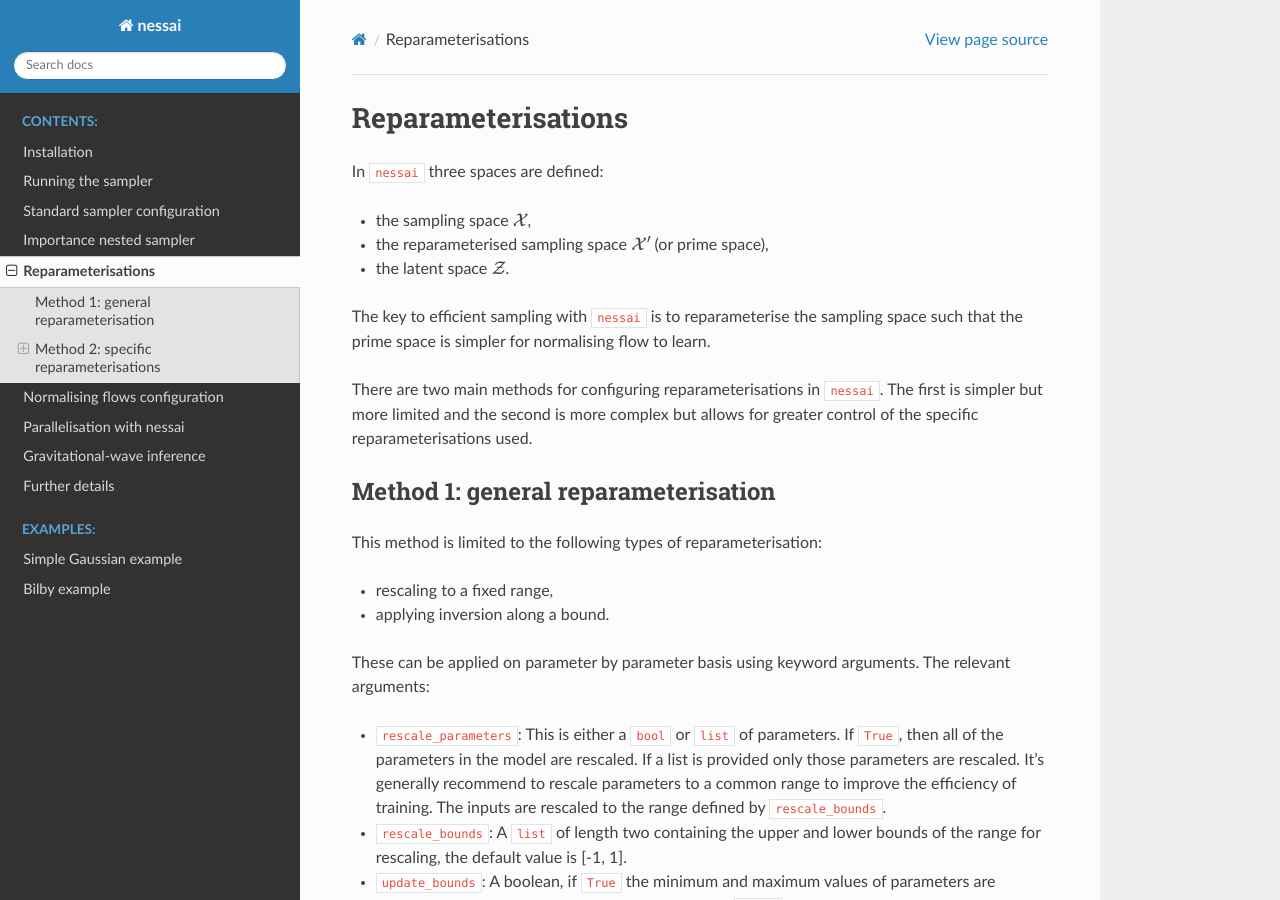
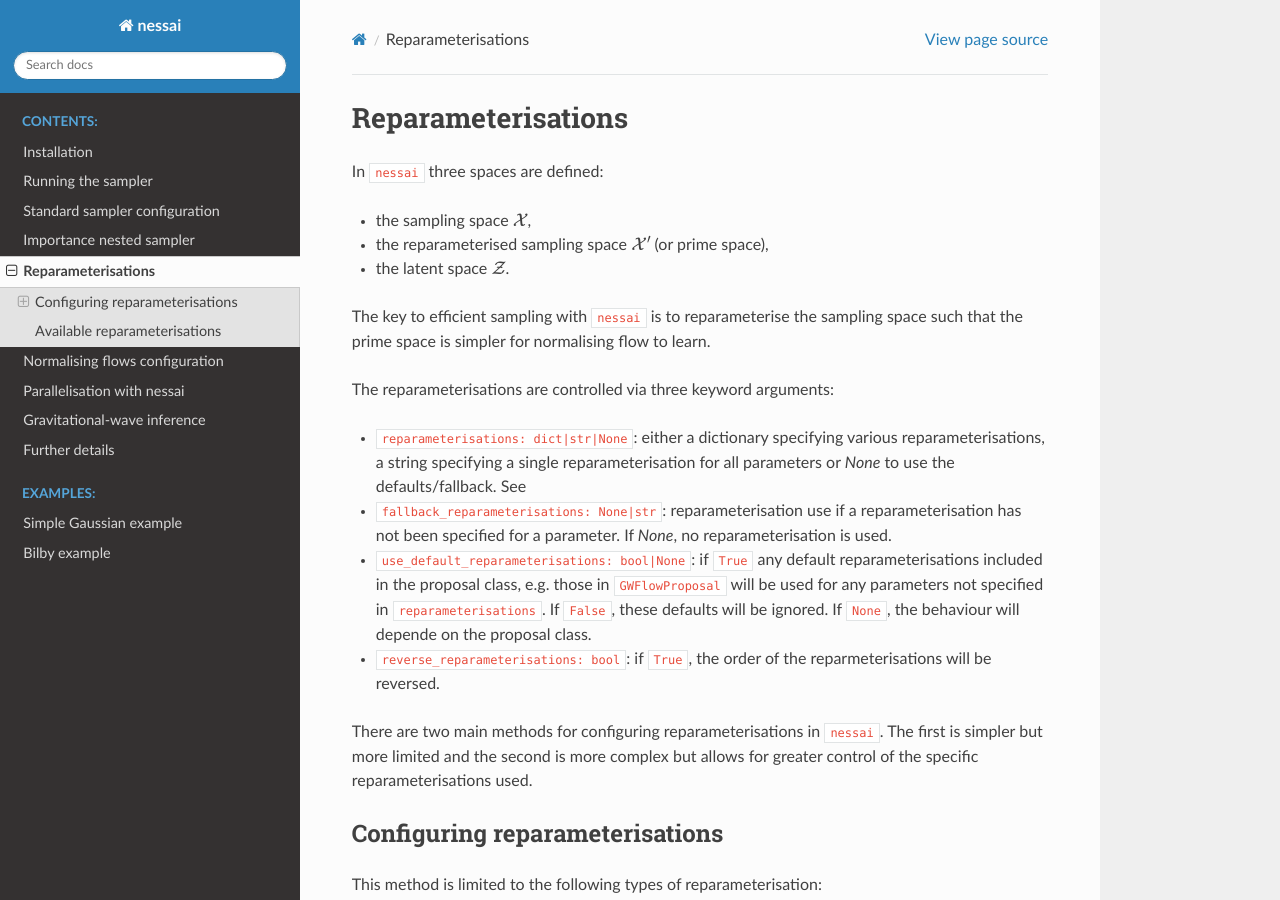
Before and after one commit to mj-will/nessai, a Sphinx documentation site: the page built from docs/reparameterisations.rst, in a window 1280 px wide and 900 px high. Built offline with Sphinx 7.4.7 and the Read the Docs theme 2.0.0, drawn with Linux system fonts in a browser that asks for light colours; pages that are not in the unit, such as notebooks, are missing from menus.

Commit message:
DOC: update reparameterisations docs

```diff
--- a/docs/reparameterisations.rst
+++ b/docs/reparameterisations.rst
@@ -1,6 +1,6 @@
-###################
+===================
 Reparameterisations
-###################
+===================
 
 In ``nessai`` three spaces are defined:
 
@@ -10,11 +10,18 @@ In ``nessai`` three spaces are defined:
 
 The key to efficient sampling with ``nessai`` is to reparameterise the sampling space such that the prime space is simpler for normalising flow to learn.
 
+The reparameterisations are controlled via three keyword arguments:
+
+- :code:`reparameterisations: dict|str|None`: either a dictionary specifying various reparameterisations, a string specifying a single reparameterisation for all parameters or `None` to use the defaults/fallback. See
+- :code:`fallback_reparameterisations: None|str`: reparameterisation use if a reparameterisation has not been specified for a parameter. If `None`, no reparameterisation is used.
+- :code:`use_default_reparameterisations: bool|None`: if :code:`True` any default reparameterisations included in the proposal class, e.g. those in :code:`GWFlowProposal` will be used for any parameters not specified in :code:`reparameterisations`. If :code:`False`, these defaults will be ignored. If :code:`None`, the behaviour will depende on the proposal class.
+- :code:`reverse_reparameterisations: bool`: if :code:`True`, the order of the reparmeterisations will be reversed.
+
 There are two main methods for configuring reparameterisations in ``nessai``. The first is simpler but more limited and the second is more complex but allows for greater control of the specific reparameterisations used.
 
-************************************
-Method 1: general reparameterisation
-************************************
+
+Configuring reparameterisations
+===============================
 
 This method is limited to the following types of reparameterisation:
 
```
